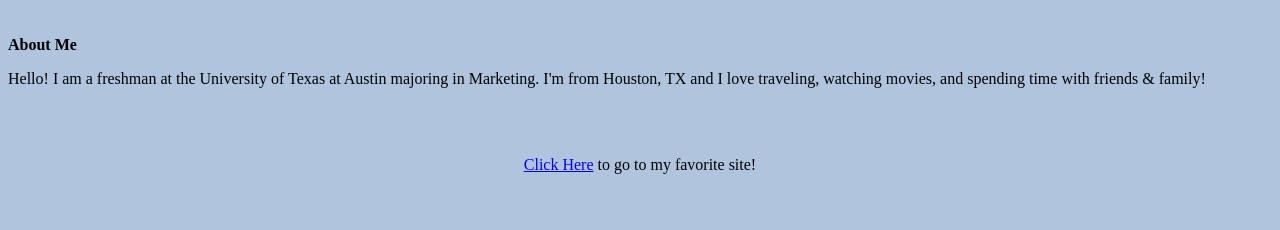
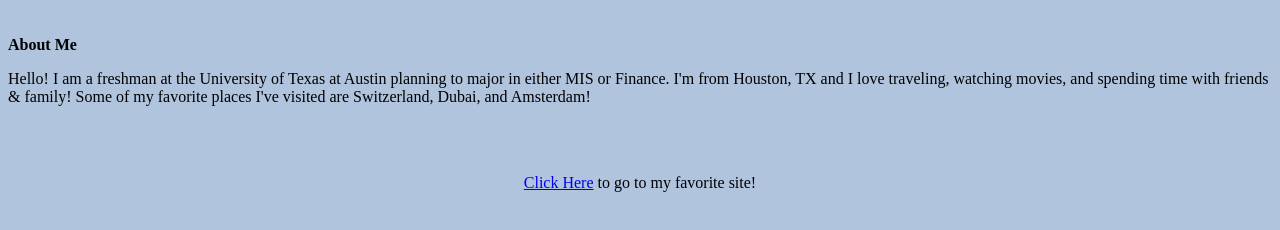
Before and after one commit to SanemiJain/SanemiJain.github.io, a plain HTML site: page index.html in a window 1280 px wide. Shown: the part 420-650 px from the top of the page. Drawn offline with Linux system fonts and the light colour scheme.

Commit message:
Update index.html

```diff
--- a/index.html
+++ b/index.html
@@ -8,7 +8,7 @@ width="478" height="273" align="BOTTOM" /></center>
 <body bgcolor = "LightSteelBlue">
   <br></br>
 <p><strong>About Me</strong></p>
-<p>Hello! I am a freshman at the University of Texas at Austin majoring in Marketing. I'm from Houston, TX and I love traveling, watching movies, and spending time with friends & family!</p>
+<p>Hello! I am a freshman at the University of Texas at Austin planning to major in either MIS or Finance. I'm from Houston, TX and I love traveling, watching movies, and spending time with friends & family! Some of my favorite places I've visited are Switzerland, Dubai, and Amsterdam!</p>
   <br></br>
   <p style="text-align: center;"><a href="https://www.amazon.com/">Click Here</a> to go to my favorite site!</p>
 </body>
```
